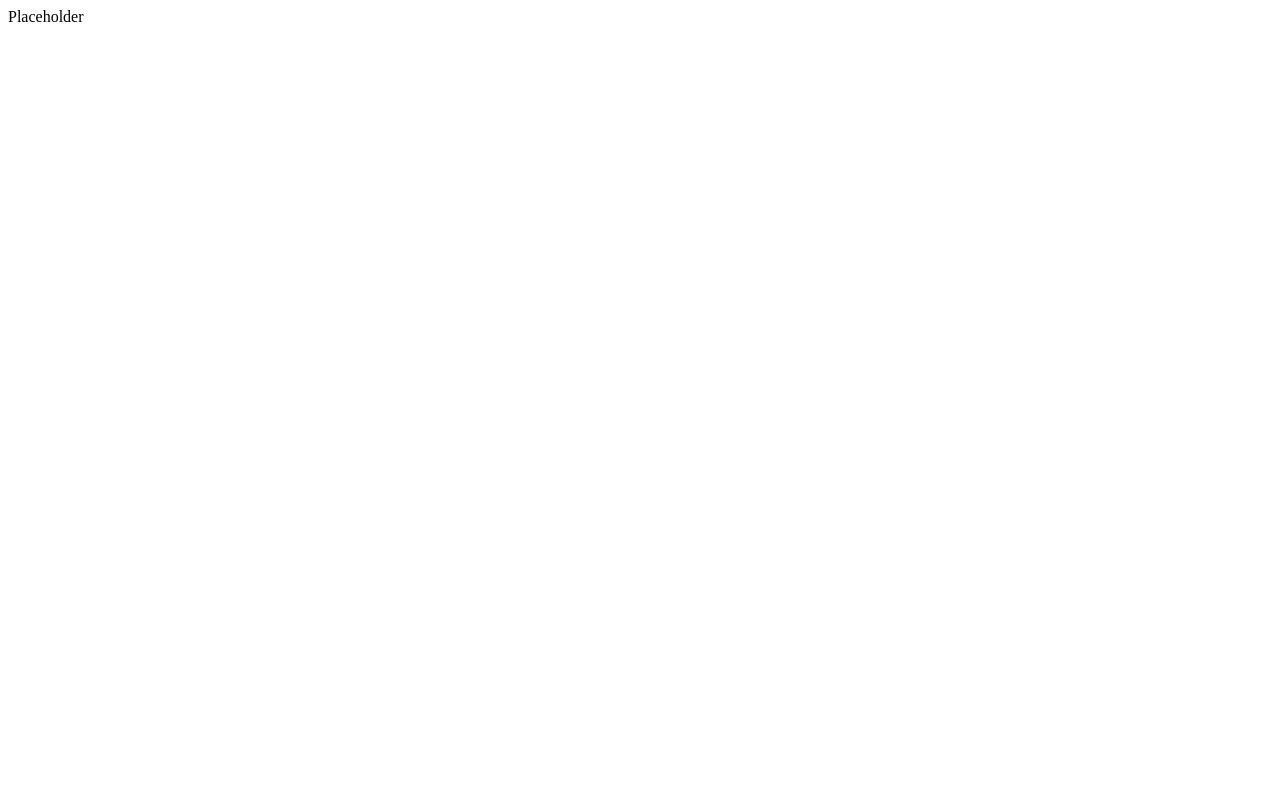
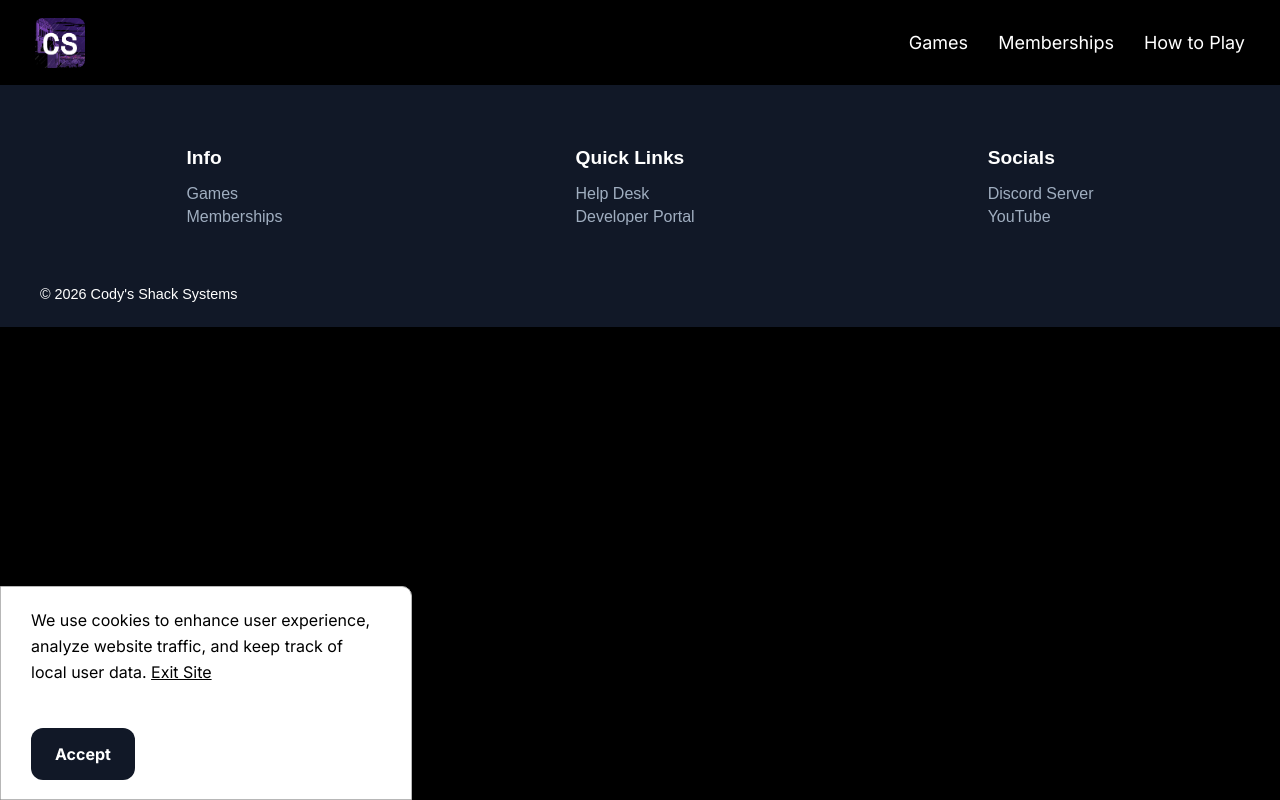
Before and after one commit to codys-shack/client, a plain HTML site: page public/index.html in a window 1280 px wide. Drawn offline with nearby package versions, Linux system fonts and the light colour scheme.

Commit message:
basic setup

```diff
--- /dev/null
+++ b/public/assets/css/global.css
@@ -0,0 +1,159 @@
+/* Global Styles */
+
+body {
+    background-color: #000000;
+    padding: 0px;
+    margin: 0px;
+    font-family: "Inter", sans-serif;
+    font-weight: 400;;
+}
+
+
+/* Navbar */
+
+#navbar {
+    width: 100%;
+    height: 85px;
+    background-color: #ffffff00;
+    display: flex;
+    align-items: center;
+    justify-content: space-between;
+    color: #ffffff;
+}
+
+.nav-logo {
+    margin-left: 35px;
+    display: flex;
+    align-items: center;
+    text-decoration: none;
+}
+
+.nav-logo img {
+    height: 50px;
+    width: auto;
+    border-radius: 8px;
+}
+
+.nav-links {
+    top: 0;
+    position: relative;
+    display: flex;
+    flex-direction: row;
+    align-items: baseline;
+    justify-content: flex-start;
+    transition: none;
+    padding-top: 0;
+    list-style-type: none;
+    font-size: 18px;
+    padding-right: 35px;
+}
+
+.nav-links a {
+    margin-left: 30px;
+    text-decoration: none;
+    color: #ffffff;
+    transition: color 0.15s ease;
+}
+
+.nav-links a:hover {
+    color: #989898;
+}
+
+.nav-links:first-child {
+    margin-left: 0 !important;
+}
+
+
+/* Footer */
+
+footer {
+    background-color: #111827;
+    color: #ffffff; /* Dark gray text */
+    font-family: sans-serif; /* Use a clean, sans-serif font */
+}
+
+.footer-content {
+    display: flex;
+    flex-wrap: wrap;
+    justify-content: space-around;
+    max-width: 1200px; /* Adjust as needed */
+    margin: 0 auto;
+    padding: 30px 20px;
+}
+
+.footer-column h5 {
+    font-size: 1.2em;
+    margin-bottom: 10px;
+    color: #ffffff;
+}
+
+.footer-column ul {
+    list-style: none;
+    padding: 0;
+}
+
+.footer-column li {
+    margin-bottom: 5px;
+}
+
+.footer-column a {
+    color: #a0aec0;
+    text-decoration: none;
+}
+
+.footer-column a:hover {
+    text-decoration: underline;
+}
+
+.copyright {
+    margin-left: 40px;
+    padding-bottom: 10px;
+}
+
+.copyright p {
+    font-size: 0.9em;
+}
+
+
+/* Cookie Consent */
+
+#cookieConsent {
+   background-color: #ffffff;
+   border: 1px solid #b7b7b7;
+   width: 350px;
+   height: 160px;
+   border-top-right-radius: 10px;
+   font-size: 16px;
+   color: #000000;
+   line-height: 26px;
+   padding: 20px 30px 2rem 30px;
+   position: fixed;
+   bottom: 0;
+   left: 0;
+   right: 0;
+   display: none;
+   z-index: 9999;
+   flex-direction: column;
+   justify-content: space-between;
+}
+
+#cookieConsent a {
+   color: #000000;
+   text-decoration: underline;
+}
+
+#cookieConsent a.cookieConsentOK {
+    background-color: #111827;
+    color: #fff;
+    border: none;
+    height: 3.5rem;
+    width: 12.5rem;
+    padding: 1rem 1.5rem;
+    border-radius: 0.75rem;
+    font-size: 1rem;
+    font-weight: bold;
+    cursor: pointer;
+    transition-duration: 0.4s;
+    transition-property: background-color;
+    text-decoration: none;
+}
--- /dev/null
+++ b/public/assets/js/global.js
@@ -0,0 +1,41 @@
+// Helper: set cookie
+function setCookie(name, value, days) {
+    var expires = "";
+    if (days) {
+        var date = new Date();
+        date.setTime(date.getTime() + (days * 24 * 60 * 60 * 1000));
+        expires = "; expires=" + date.toUTCString();
+    }
+    document.cookie = name + "=" + value + expires + "; path=/";
+}
+
+// Helper: get cookie
+function getCookie(name) {
+    var nameEQ = name + "=";
+    var ca = document.cookie.split(';');
+    for (var i = 0; i < ca.length; i++) {
+        var c = ca[i];
+        while (c.charAt(0) === ' ') c = c.substring(1);
+        if (c.indexOf(nameEQ) === 0) return c.substring(nameEQ.length);
+    }
+    return null;
+}
+
+$(document).ready(function () {
+
+    // Show banner only if cookie not set
+    if (!getCookie("cookieConsent")) {
+        setTimeout(function () {
+            $("#cookieConsent")
+                .fadeIn(200)
+                .css("display", "flex");
+        }, 500);
+    }
+
+    // Accept cookies (class selector)
+    $(".cookieConsentOK").on("click", function () {
+        setCookie("cookieConsent", "true", 365);
+        $("#cookieConsent").fadeOut(200);
+    });
+
+});
--- a/public/index.html
+++ b/public/index.html
@@ -4,8 +4,64 @@
     <meta charset="UTF-8">
     <meta name="viewport" content="width=device-width, initial-scale=1.0">
     <title>Cody's Shack</title>
+
+    <link rel="stylesheet" href="./assets/css/global.css">
+
+    <link rel="preconnect" href="https://fonts.googleapis.com">
+    <link rel="preconnect" href="https://fonts.gstatic.com" crossorigin>
+    <link href="https://fonts.googleapis.com/css2?family=Inter:ital,opsz,wght@0,14..32,100..900;1,14..32,100..900&family=Montserrat:ital,wght@0,100..900;1,100..900&display=swap" rel="stylesheet">
+
+    <script src="https://code.jquery.com/jquery-3.6.0.min.js"></script>
 </head>
 <body>
-    Placeholder
+    <nav id="navbar">
+        <a href="/" class="nav-logo"><img src="./assets/images/logos/logo_square.png" alt="Cody's Shack Logo" height="70"></a>
+        <ul class="nav-links">
+            <li><a href="/catalog">Games</a></li>
+            <li><a href="#memberships">Memberships</a></li>
+            <li><a href="/how-to-play">How to Play</a></li>
+        </ul>
+    </nav>
+
+    <footer>
+        <div class="footer-content">
+            <div class="footer-column">
+                <h5>Info</h5>
+                <ul>
+                    <li><a href="/catalog">Games</a></li>
+                    <li><a href="#memberships">Memberships</a></li>
+                </ul>
+            </div>
+            <div class="footer-column">
+                <h5>Quick Links</h5>
+                <ul>
+                    <li><a href="/help/" target="_blank">Help Desk</a></li>
+                    <li><a href="/developers/" target="_blank">Developer Portal</a></li>
+                </ul>
+            </div>
+            <div class="footer-column">
+                <h5>Socials</h5>
+                <ul>
+                    <li><a href="" target="_blank">Discord Server</a></li>
+                    <li><a href="https://www.youtube.com/@codysshack" target="_blank">YouTube</a></li>
+                </ul>
+            </div>
+        </div>
+        <div class="copyright">
+            <p>&copy; <span id="currentYear"><script>document.write(new Date().getFullYear());</script></span> Cody's Shack Systems</p>
+        </div>
+    </footer>
+
+    <div id="cookieConsent">
+        <div>
+            We use cookies to enhance user experience, analyze website traffic, and keep track of local user data.
+            <a href="javascript:window.history.back()">Exit Site</a>
+        </div>
+        <div>
+            <a class="cookieConsentOK">Accept</a>
+        </div>
+    </div>
+
+    <script src="./assets/js/global.js"></script>
 </body>
 </html>
```
Also changed, not shown: public/assets/images/logos/logo_square.png (added).
